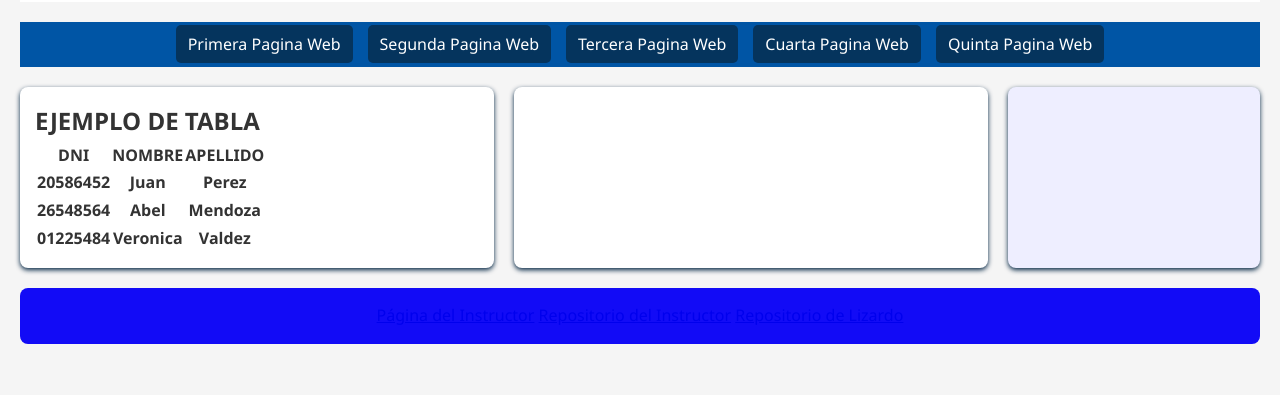
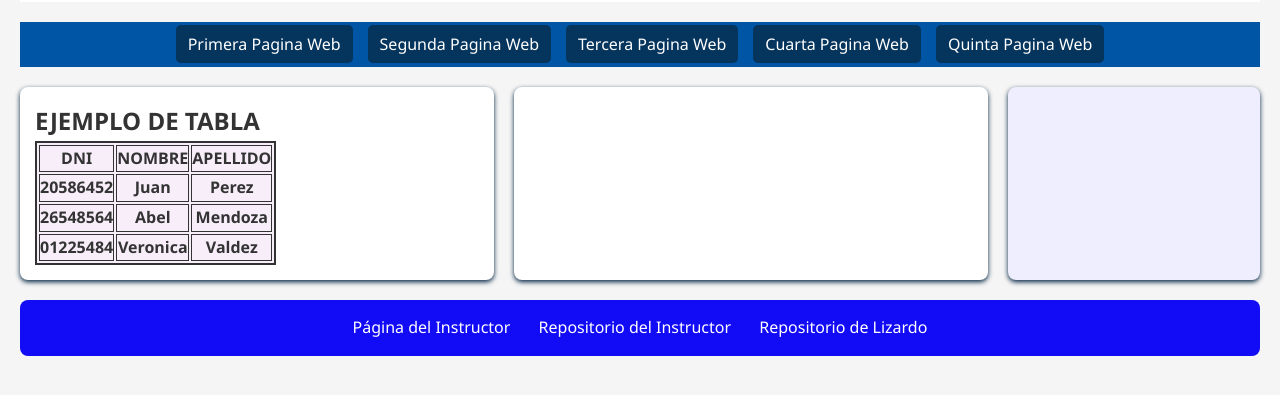
Before and after one commit to Lizardo23/lizardovelasquez, a plain HTML site: page Tercera pagina web.html in a window 1280 px wide. Shown: the part 277-672 px from the top of the page. Drawn offline with Linux system fonts and the light colour scheme.

Commit message:
cambios css

```diff
--- a/CSS/estilos.css
+++ b/CSS/estilos.css
@@ -70,6 +70,13 @@ article ul, ol, dl{
     padding: 10px;
     margin: 18px;
 }
+article table{
+    background-color: rgb(248, 238, 250);
+    border: 2px solid;
+}
+article table th,tr{
+    border: 1px solid;
+}
 aside{
     flex: 1;
     background-color: #eef;
@@ -85,3 +92,9 @@ footer{
     border-radius: 8px;
     margin-top: 20px;
 }
+footer a{
+    color: white;
+    text-decoration: none;
+    padding: 8px 12px;
+
+}
```
